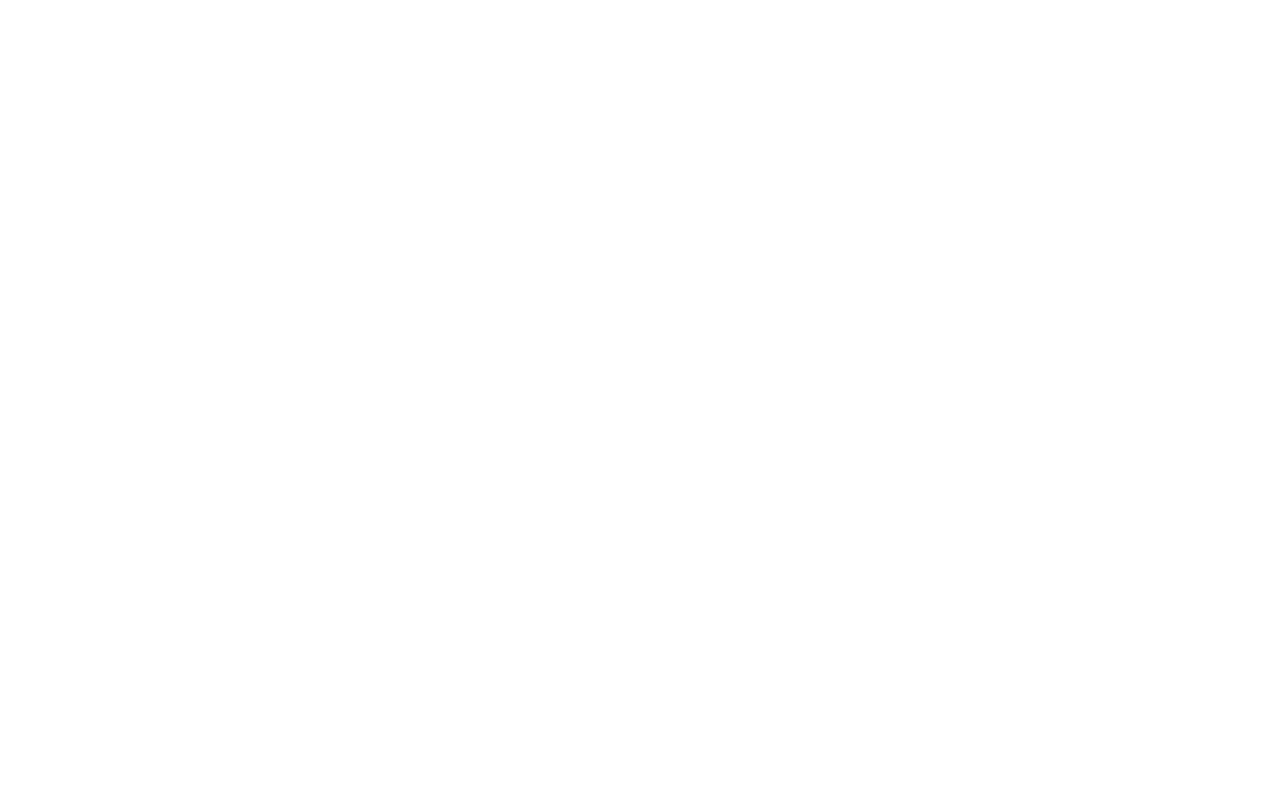
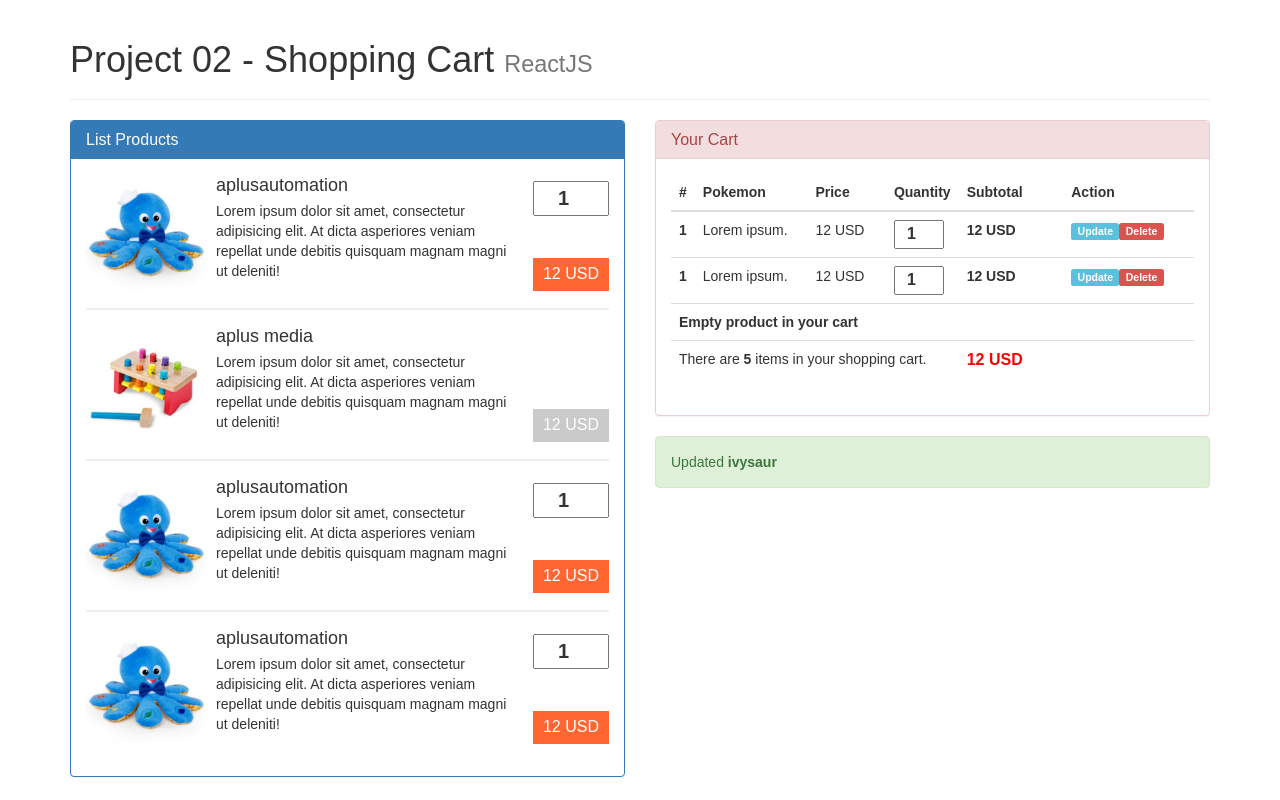
Before and after one commit to phunguit/project-shopping-cart, a React (Create React App) app: page / in a window 1280 px wide. Built offline with nearby package versions, Linux system fonts and the light colour scheme.

Commit message:
- Update layout.

```diff
--- a/src/components/App.js
+++ b/src/components/App.js
@@ -1,10 +1,19 @@
 import React, { Component } from 'react';
 import '../App.css';
+import Title 				from './Title';
+import ProductList 			from './ProductList';
+import Cart 				from './Cart';
 
 class App extends Component {
   render() {
     return (
       <div className="container">
+      	<Title />
+
+      	<div className="row">
+			<ProductList />
+			<Cart />
+		</div>
       </div>
     );
   }
--- a/src/components/Cart.js
+++ b/src/components/Cart.js
@@ -1,12 +1,44 @@
 import React, { Component } from 'react';
+import CartItem 			from './CartItem';
+import Notify 				from './Notify';
 
 class Cart extends Component {
 
 	render() {
 		return (
-			<div>
-				<h2>Product List</h2>
+			<div className="col-xs-12 col-sm-6 col-md-6 col-lg-6">
+			  <div className="panel panel-danger">
+			    <div className="panel-heading"><h1 className="panel-title">Your Cart</h1></div>
+			    <div className="panel-body">
+			      <table className="table">
+			        <thead>
+			          <tr>
+			            <th width="4%">#</th>
+			            <th>Pokemon</th>
+			            <th width="15%">Price</th>
+			            <th width="4%">Quantity</th>
+			            <th width="20%">Subtotal</th>
+			            <th width="25%">Action</th>
+			          </tr>
+			        </thead>
+			        <tbody id="my-cart-body">
+			        	<CartItem />
+			        	<CartItem />
+			        </tbody>
+			        <tfoot id="my-cart-footer">
+			          {/* CART FOOTER */}
+			          <tr><th colSpan={6}>Empty product in your cart</th></tr>
+			          <tr>
+			            <td colSpan={4}>There are <b>5</b> items in your shopping cart.</td>
+			            <td colSpan={2} className="total-price text-left">12 USD</td>
+			          </tr>
+			        </tfoot>
+			      </table>
+			    </div>
+			  </div>
+				<Notify />
 			</div>
+
 		);
 	}
 
--- a/src/components/CartItem.js
+++ b/src/components/CartItem.js
@@ -4,9 +4,17 @@
 
 	render() {
 		return (
-			<div>
-				<h2>Product List</h2>
-			</div>
+			<tr>
+	            <th scope="row">1</th>
+	            <td>Lorem ipsum.</td>
+	            <td>12 USD</td>
+	            <td><input name="cart-item-quantity-1" type="number" defaultValue={1} min={1} /></td>
+	            <td><strong>12 USD</strong></td>
+	            <td>
+	              <a className="label label-info update-cart-item" href="#" data-product>Update</a>
+	              <a className="label label-danger delete-cart-item" href="#" data-product>Delete</a>
+	            </td>
+	        </tr>
 		);
 	}
 
--- a/src/components/Notify.js
+++ b/src/components/Notify.js
@@ -4,9 +4,7 @@
 
 	render() {
 		return (
-			<div>
-				<h2>Product List</h2>
-			</div>
+			<div className="alert alert-success" role="alert" id="mnotification">Updated <b>ivysaur</b></div>
 		);
 	}
 
--- a/src/components/ProductItem.js
+++ b/src/components/ProductItem.js
@@ -4,9 +4,19 @@
 
 	render() {
 		return (
-			<div>
-				<h2>Product List</h2>
-			</div>
+			<div className="media product">
+		        <div className="media-left">
+		          <a href="#">
+		            <img className="media-object" src="images/aplusautomation.jpg" alt="charmander" />
+		          </a>
+		        </div>
+		        <div className="media-body">
+		          <h4 className="media-heading">aplusautomation</h4>
+		          <p>Lorem ipsum dolor sit amet, consectetur adipisicing elit. At dicta asperiores veniam repellat unde debitis quisquam magnam magni ut deleniti!</p>
+		          <input name="quantity-product-1" type="number" defaultValue={1} min={1} />
+		          <a data-product={1} href="#" className="price"> 12 USD </a>
+		        </div>
+	      	</div>
 		);
 	}
 
--- a/src/components/ProductItemNoSale.js
+++ b/src/components/ProductItemNoSale.js
@@ -4,9 +4,18 @@
 
 	render() {
 		return (
-			<div>
-				<h2>Product List</h2>
-			</div>
+			<div className="media product">
+		        <div className="media-left">
+		          <a href="#">
+		            <img className="media-object" src="images/aplus-media.jpg" alt="charmander" />
+		          </a>
+		        </div>
+		        <div className="media-body">
+		          <h4 className="media-heading">aplus media</h4>
+		          <p>Lorem ipsum dolor sit amet, consectetur adipisicing elit. At dicta asperiores veniam repellat unde debitis quisquam magnam magni ut deleniti!</p>
+		          <span className="price"> 12 USD</span>
+		        </div>
+	      	</div>
 		);
 	}
 
--- a/src/components/ProductList.js
+++ b/src/components/ProductList.js
@@ -1,12 +1,23 @@
 import React, { Component } from 'react';
+import ProductItem 			from './ProductItem';
+import ProductItemNoSale 	from './ProductItemNoSale';
 
 class ProductList extends Component {
 
 	render() {
 		return (
-			<div>
-				<h2>Product List</h2>
+			<div className="col-xs-12 col-sm-6 col-md-6 col-lg-6">
+			  <div className="panel panel-primary">
+			    <div className="panel-heading"><h1 className="panel-title">List Products</h1></div>
+			    <div className="panel-body" id="list-product">
+			    	<ProductItem />
+			    	<ProductItemNoSale />
+			      	<ProductItem />
+			      	<ProductItem />
+			    </div>
+			  </div>
 			</div>
+
 		);
 	}
 
--- a/src/components/Title.js
+++ b/src/components/Title.js
@@ -4,9 +4,9 @@
 
 	render() {
 		return (
-			<div>
-				<h2>Product List</h2>
-			</div>
+			<div className="page-header">
+		    	<h1>Project 02 - Shopping Cart <small>ReactJS</small></h1>
+	      	</div>
 		);
 	}
 
```
